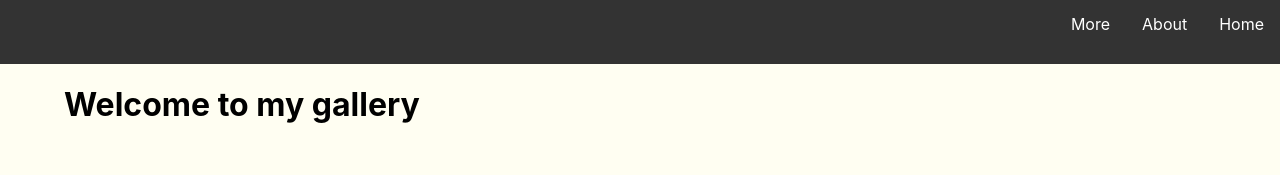
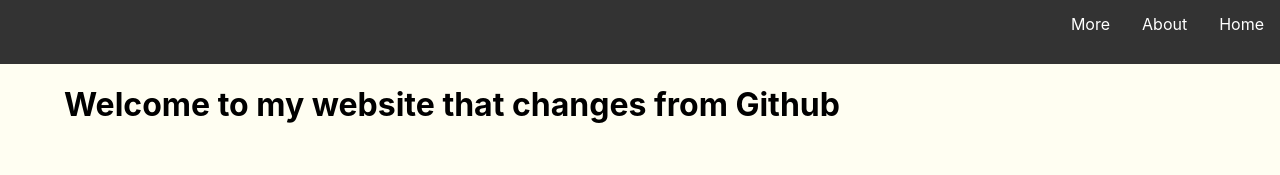
Before and after one commit to mdsoucek/practice-react, a React (Create React App) app: page / in a window 1280 px wide. Shown: the top 175 px of the page. Built offline with nearby package versions, Linux system fonts and the light colour scheme.

Commit message:
test changes

```diff
--- a/src/Components/main.js
+++ b/src/Components/main.js
@@ -5,7 +5,7 @@ import FlexImages from './flex-images';
 function Main() {
     return(
         <main>
-            <h1>Welcome to my gallery</h1>
+            <h1>Welcome to my website that changes from Github</h1>
             <FlexImages />
             <p>Lorem ipsum dolor sit amet, consectetur adipiscing elit, sed do eiusmod tempor incididunt ut labore et dolore magna aliqua. Ut enim ad minim veniam, quis nostrud exercitation ullamco laboris nisi ut aliquip ex ea commodo consequat. Duis aute irure dolor in reprehenderit in voluptate velit esse cillum dolore eu fugiat nulla pariatur. Excepteur sint occaecat cupidatat non proident, sunt in culpa qui officia deserunt mollit anim id est laborum.</p>
             <Table />
```
